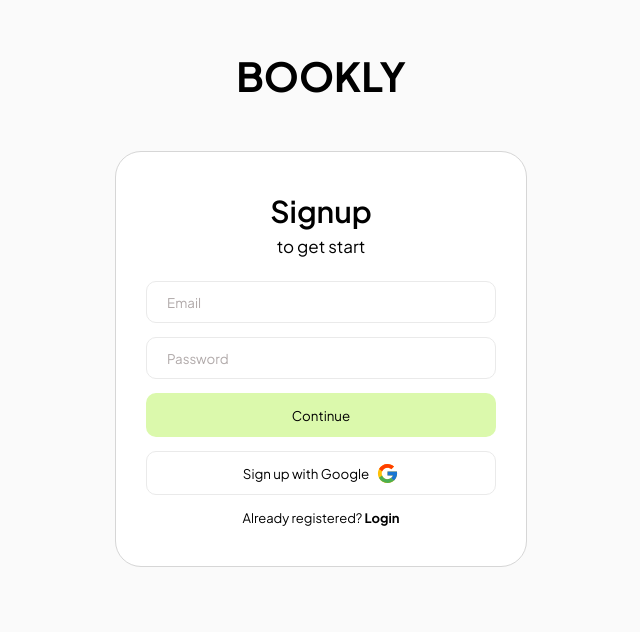
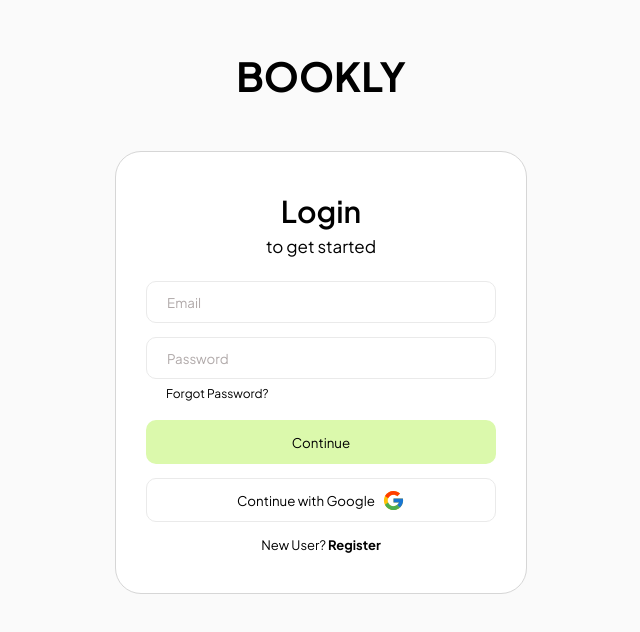
Before and after one commit to AlexandraSkroba/bookly_web, a React (Create React App) app: page /login in a window 1280 px wide. Shown: the top 632 px of the page, without its empty margins (319-959 px from the left). Built offline with nearby package versions, Linux system fonts and the light colour scheme; no server answers.

Commit message:
feat(signup): implement signup logic and add login page

```diff
--- a/package.json
+++ b/package.json
@@ -7,8 +7,10 @@
     "@testing-library/jest-dom": "^6.6.3",
     "@testing-library/react": "^16.3.0",
     "@testing-library/user-event": "^13.5.0",
+    "axios": "^1.9.0",
     "react": "^19.1.0",
     "react-dom": "^19.1.0",
+    "react-router-dom": "^7.5.3",
     "react-scripts": "5.0.1",
     "web-vitals": "^2.1.4"
   },
--- /dev/null
+++ b/src/apiConfig.js
@@ -0,0 +1,9 @@
+const API_URL = process.env.API_URL || "http://localhost:3001";
+
+const API_ENDPOINTS = {
+  signUp: `${API_URL}/auth/signup`,
+  googleSignUp: `${API_URL}/auth/google/login`,
+  login: `${API_URL}/auth/login`,
+};
+
+export default API_ENDPOINTS;
--- /dev/null
+++ b/src/components/Auth/AuthFormLayout.js
@@ -0,0 +1,15 @@
+import React from "react";
+
+export const AuthFormLayout = ({ title, children, bottomText }) => {
+  return (
+    <div>
+      <h1 className="headline">BOOKLY</h1>
+      <div className="container-signup">
+        <h2 className="title">{title}</h2>
+        <p className="p-start">to get started</p>
+        {children}
+        {bottomText && <p className="p-login">{bottomText}</p>}
+      </div>
+    </div>
+  );
+};
--- /dev/null
+++ b/src/components/Auth/AuthInput.js
@@ -0,0 +1,22 @@
+import React from "react";
+
+export const AuthInput = ({
+  type,
+  name,
+  placeholder,
+  value,
+  onChange,
+  error,
+}) => (
+  <>
+    <input
+      className="input-field"
+      type={type}
+      name={name}
+      placeholder={placeholder}
+      value={value}
+      onChange={onChange}
+    />
+    {error && <div className="error-text">{error}</div>}
+  </>
+);
--- /dev/null
+++ b/src/components/Auth/GoogleAuthButton.js
@@ -0,0 +1,15 @@
+import React from "react";
+import API_ENDPOINTS from "../../apiConfig";
+
+export const GoogleAuthButton = () => {
+  const handleGoogleSignup = () => {
+    window.location.href = API_ENDPOINTS.googleSignUp;
+  };
+
+  return (
+    <button className="btn btn-google" onClick={handleGoogleSignup}>
+      Continue with Google{" "}
+      <img src="/google-icon.svg" alt="Icon" className="btn-icon" />
+    </button>
+  );
+};
--- /dev/null
+++ b/src/forms/Auth/AuthForm.js
@@ -0,0 +1,87 @@
+import { Component } from "react";
+import { AuthFormLayout } from "../../components/Auth/AuthFormLayout";
+import { AuthInput } from "../../components/Auth/AuthInput";
+import { GoogleAuthButton } from "../../components/Auth/GoogleAuthButton";
+import axios from "axios";
+
+export class AuthForm extends Component {
+  constructor(props) {
+    super(props);
+    this.state = {
+      email: "",
+      password: "",
+      success: "",
+      emailError: "",
+      passwordError: "",
+    };
+  }
+
+  handleChange = (e) => {
+    this.setState({ [e.target.name]: e.target.value });
+  };
+
+  handleSubmit = async (e) => {
+    e.preventDefault();
+    const { email, password } = this.state;
+    const { apiEndpoint } = this.props;
+
+    try {
+      const response = await axios.post(apiEndpoint, { email, password });
+      this.setState({ success: response.data.message, errors: [] });
+
+      console.log(`${this.props.mode} response:`, response.data);
+    } catch (error) {
+      if (error.response) {
+        const messages = Array.isArray(error.response.data.message)
+          ? error.response.data.message
+          : [error.response.data.message];
+
+        let emailError = "";
+        let passwordError = "";
+
+        messages.forEach((msg) => {
+          if (msg.toLowerCase().includes("email")) {
+            emailError = msg;
+          } else if (msg.toLowerCase().includes("password")) {
+            passwordError = msg;
+          }
+        });
+
+        this.setState({ emailError, passwordError });
+      }
+    }
+  };
+
+  render() {
+    const { email, password, emailError, passwordError } = this.state;
+    const { title, bottomText, showForgotPassword } = this.props;
+
+    return (
+      <AuthFormLayout title={title} bottomText={bottomText}>
+        <form onSubmit={this.handleSubmit}>
+          <AuthInput
+            type="text"
+            name="email"
+            placeholder="Email"
+            value={email}
+            onChange={this.handleChange}
+            error={emailError}
+          />
+          <AuthInput
+            type="password"
+            name="password"
+            placeholder="Password"
+            value={password}
+            onChange={this.handleChange}
+            error={passwordError}
+          />
+          {showForgotPassword && <p className="p-forgot">Forgot Password?</p>}
+          <button type="submit" className="btn btn-continue">
+            Continue
+          </button>
+        </form>
+        <GoogleAuthButton />
+      </AuthFormLayout>
+    );
+  }
+}
--- a/src/index.js
+++ b/src/index.js
@@ -1,13 +1,20 @@
-import React from 'react';
-import ReactDOM from 'react-dom/client';
-import './index.css';
-import reportWebVitals from './reportWebVitals';
-import { SignUp } from './pages/SignUp';
+import React from "react";
+import ReactDOM from "react-dom/client";
+import "./index.css";
+import reportWebVitals from "./reportWebVitals";
+import { SignUp } from "./pages/SignUp";
+import { BrowserRouter, Routes, Route } from 'react-router-dom';
+import { Login } from './pages/Login';
 
-const root = ReactDOM.createRoot(document.getElementById('root'));
+const root = ReactDOM.createRoot(document.getElementById("root"));
 root.render(
   <React.StrictMode>
-    <SignUp />
+    <BrowserRouter>
+      <Routes>
+        <Route path="/" element={<SignUp />} />
+        <Route path="/login" element={<Login />} />
+      </Routes>
+    </BrowserRouter>
   </React.StrictMode>
 );
 
--- a/src/pages/SignUp.css
+++ b/src/pages/Auth.css
@@ -3,7 +3,7 @@ body {
     font-family: "Plus Jakarta Sans", sans-serif;
 }
 
-.h1-bookly {
+.headline {
     margin-top: 50px;
     font-size: 40px;
     display: flex;
@@ -21,7 +21,7 @@ body {
     text-align: center;
 }
 
-.h2-signup {
+.title {
     margin: 0px;
     margin: 0px;
     font-size: 30px;
@@ -34,7 +34,7 @@ body {
     font-size: 17px;
 }
 
-.input-signup {
+.input-field {
     height: 30px;
     width: 100%;
     box-sizing: border-box;
@@ -44,13 +44,11 @@ body {
     margin: 7px 0px;
     font-family: "Plus Jakarta Sans", sans-serif;
 }
-
-.input-signup::placeholder {
+.input-field::placeholder {
     color: #B0A9A9;
     opacity: 1;
 }
-
-.input-signup:focus {
+.input-field:focus {
     border-color: #EAEAEA;
     outline: none;
     box-shadow: 0px 1px 15px rgba(126, 126, 126, 0.3);
@@ -100,12 +98,33 @@ body {
     text-align: center;
     margin: 15px 0px 0px 0px;
     padding: 0px;
+    text-decoration: none;
+    color: black;
 }
 .p-login a {
     cursor: pointer;
     transition: color 0.2s ease-in-out;
 }
 .p-login a:hover {
+    color: #5d9b01;
+}
+
+.error-text {
+    font-size: 12px;
+    color: #ff5f5d;
+    font-weight: 600;
+}
+
+.p-forgot {
+    font-size: 12px;
+    text-align: left;
+    margin-top: 0px;
+    transition: color 0.2s ease-in-out;
+    cursor: pointer;
+    padding-left: 20px;
+    width: 120px;
+}
+.p-forgot:hover {
     color: #5d9b01;
 }
 
--- /dev/null
+++ b/src/pages/Login.js
@@ -0,0 +1,23 @@
+import { AuthForm } from "../forms/Auth/AuthForm";
+import API_ENDPOINTS from "../apiConfig";
+import "./Auth.css";
+import { Link } from "react-router-dom";
+
+export const Login = () => {
+  return (
+    <AuthForm
+      mode="login"
+      apiEndpoint={API_ENDPOINTS.login}
+      title="Login"
+      showForgotPassword={true}
+      bottomText={
+        <span>
+          New User?{" "}
+          <Link to="/" className="p-login">
+            <b>Register</b>
+          </Link>
+        </span>
+      }
+    />
+  );
+};
--- a/src/pages/SignUp.js
+++ b/src/pages/SignUp.js
@@ -1,23 +1,22 @@
-import { Component } from "react";
-import "./SignUp.css";
+import { AuthForm } from "../forms/Auth/AuthForm";
+import API_ENDPOINTS from "../apiConfig";
+import "./Auth.css"
+import { Link } from "react-router-dom";
 
-export class SignUp extends Component {
-    render() {
-        return (
-            <div>
-                <h1 class="h1-bookly">BOOKLY</h1>
-                <div class="container-signup">
-                    <h2 class="h2-signup">Signup</h2>
-                    <p class="p-start">to get start</p>
-                    <input class="input-signup" type="text" placeholder="Email" />
-                    <br />
-                    <input class="input-signup" type="text" placeholder="Password" />
-                    <br />
-                    <button class="btn btn-continue">Continue</button>
-                    <button class="btn btn-google">Sign up with Google <img src="/google-icon.svg" alt="Icon" class="btn-icon" /></button>
-                    <p class="p-login">Already registered? <a><b>Login</b></a></p>
-                </div>
-            </div>
-        )
-    }
-}
+export const SignUp = () => {
+  return (
+    <AuthForm
+      mode="signup"
+      apiEndpoint={API_ENDPOINTS.signUp}
+      title="Sign Up"
+      bottomText={
+        <span>
+          Already registered?{" "}
+          <Link to="/login" className="p-login">
+            <b>Login</b>
+          </Link>
+        </span>
+      }
+    />
+  );
+};
```
Also changed, not shown: 1 other file (tests, documents, lock files or other folders).
